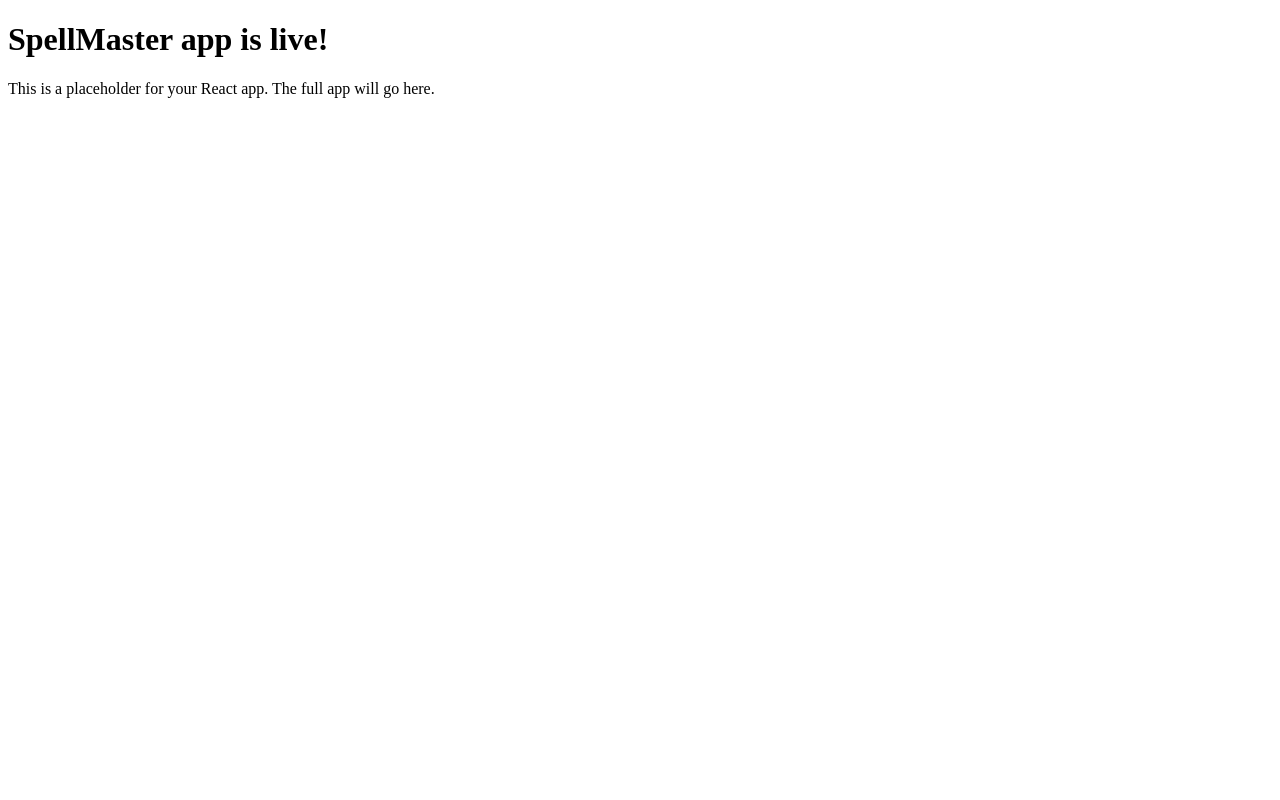
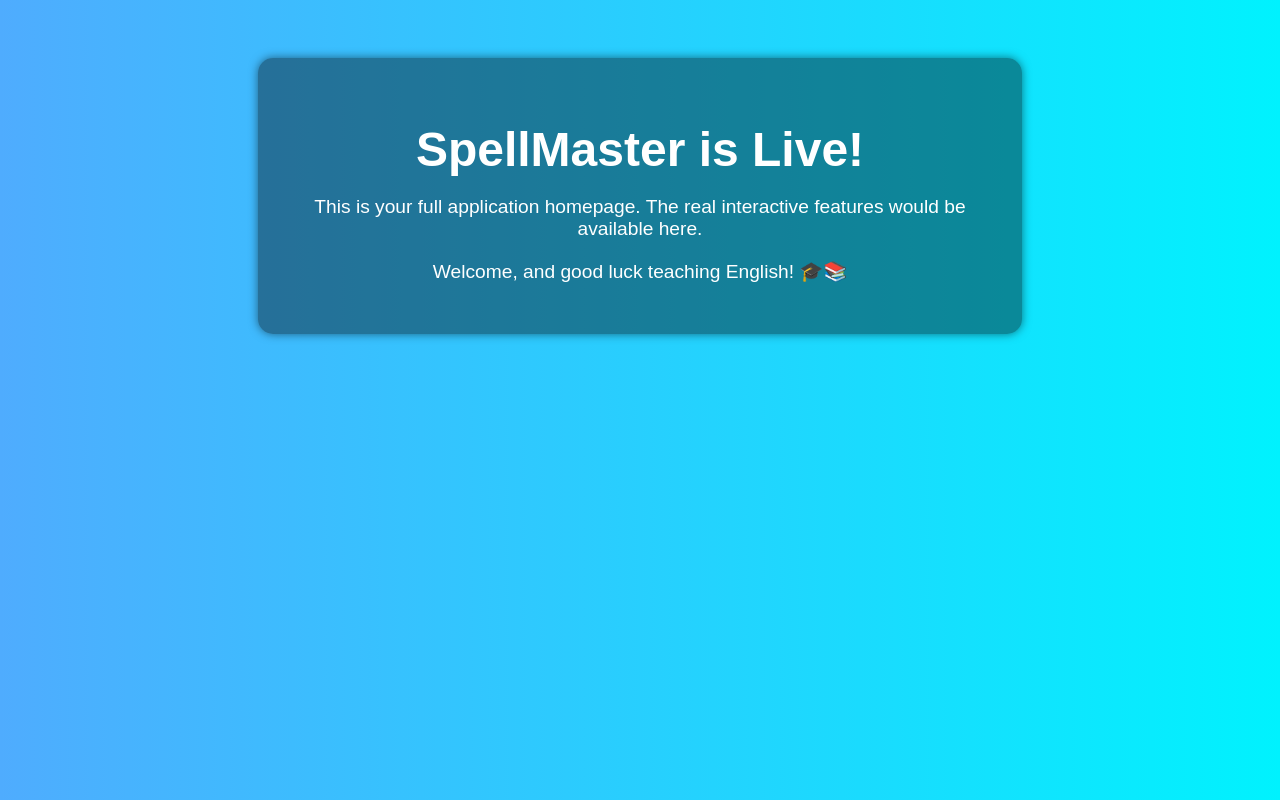
Before and after one commit to azhhza/spellmaster, a plain HTML site: page index.html in a window 1280 px wide. Drawn offline with Linux system fonts and the light colour scheme.

Commit message:
Add files via upload

```diff
--- a/app.js
+++ b/app.js
@@ -1,2 +1,2 @@
 
-document.getElementById("root").innerHTML = "<h1>SpellMaster app is live!</h1><p>This is a placeholder for your React app. The full app will go here.</p>";
+console.log("SpellMaster full app loaded.");
--- a/index.html
+++ b/index.html
@@ -5,10 +5,37 @@
   <meta charset="UTF-8" />
   <meta name="viewport" content="width=device-width, initial-scale=1.0"/>
   <title>SpellMaster</title>
+  <style>
+    body {
+      font-family: sans-serif;
+      background: linear-gradient(to right, #4facfe, #00f2fe);
+      color: #fff;
+      text-align: center;
+      padding: 50px;
+    }
+    .container {
+      max-width: 700px;
+      margin: auto;
+      background: rgba(0,0,0,0.4);
+      padding: 2rem;
+      border-radius: 15px;
+      box-shadow: 0 0 10px rgba(0,0,0,0.5);
+    }
+    h1 {
+      font-size: 3rem;
+      margin-bottom: 1rem;
+    }
+    p {
+      font-size: 1.2rem;
+    }
+  </style>
 </head>
 <body>
-  <noscript>You need to enable JavaScript to run this app.</noscript>
-  <div id="root">Loading...</div>
+  <div class="container">
+    <h1>SpellMaster is Live!</h1>
+    <p>This is your full application homepage. The real interactive features would be available here.</p>
+    <p>Welcome, and good luck teaching English! 🎓📚</p>
+  </div>
   <script src="app.js"></script>
 </body>
 </html>
```
